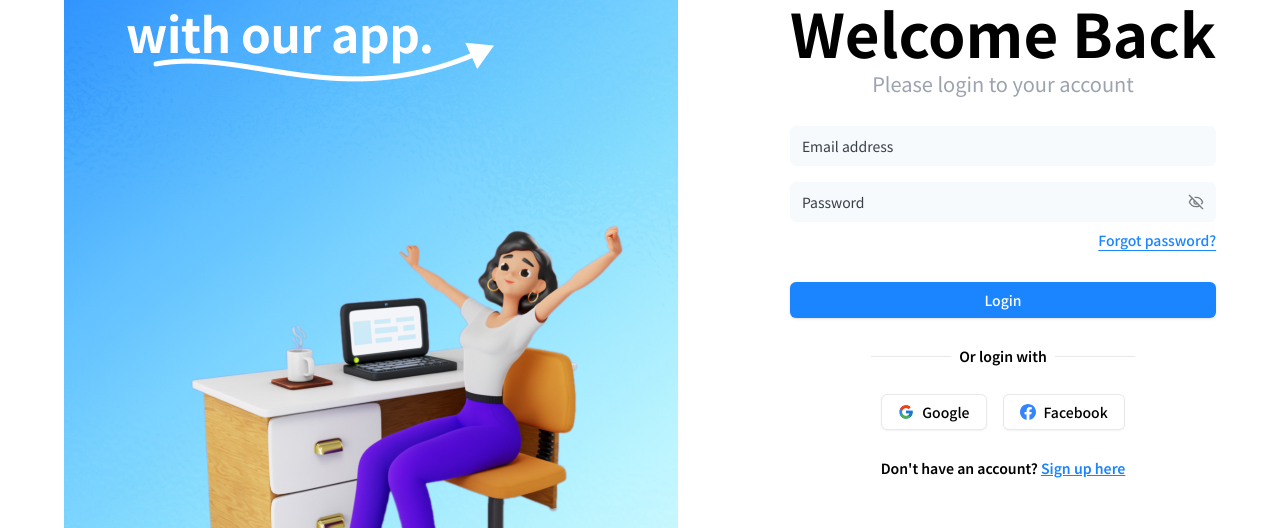
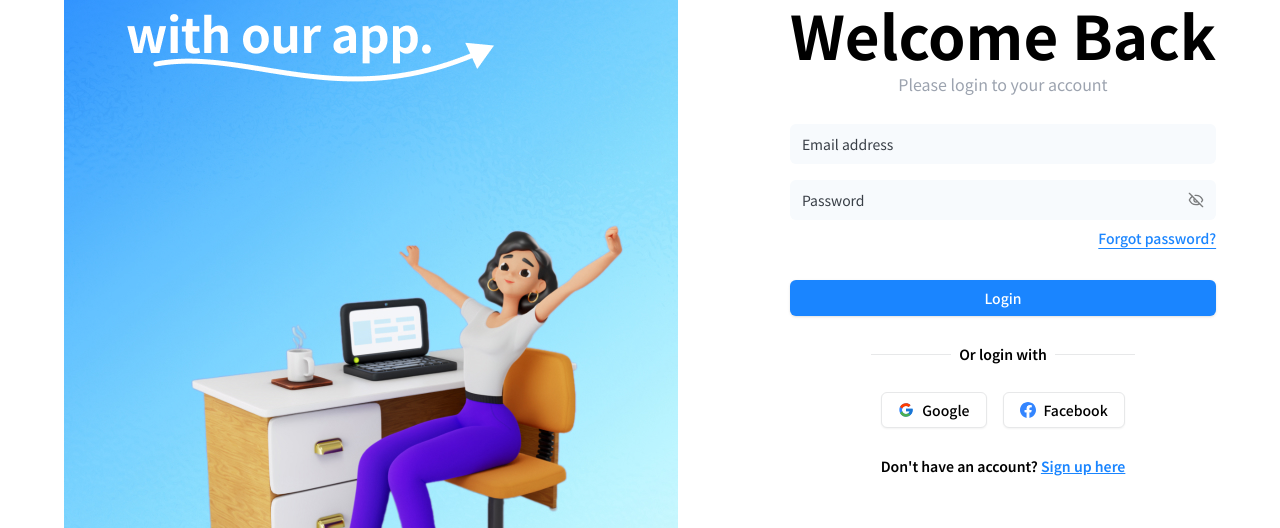
Before and after one commit to ngocxxu/vocab-management-fe, a React (Vite) app: page /signin in a window 1280 px wide. Shown: the part 183-711 px from the top of the page. Built offline with nearby package versions, Linux system fonts and the light colour scheme; no server answers.

Commit message:
feat: add ui

```diff
--- a/src/pages/signin/index.tsx
+++ b/src/pages/signin/index.tsx
@@ -5,6 +5,7 @@ import { InputLib } from '@/components/ui/input'
 import { PasswordInput } from '@/components/ui/password-input'
 import { Separator } from '@/components/ui/separator'
 import { Controller, useForm } from 'react-hook-form'
+import { Link } from 'react-router-dom'
 import Logo from '../../assets/img/logo.jpg'
 
 type TFormSignin = {
@@ -31,7 +32,7 @@ const Signin = () => {
 
       <div>
         <h1 className="mb-2 text-center text-6xl font-bold">Welcome Back</h1>
-        <p className="text-center text-xl text-gray-vc-400">
+        <p className="text-md text-center text-gray-vc-400">
           Please login to your account
         </p>
       </div>
@@ -96,9 +97,9 @@ const Signin = () => {
 
       <p className="whitespace-nowrap text-center text-sm font-semibold">
         Don't have an account?{' '}
-        <span className="cursor-pointer text-primary underline">
+        <Link to="/signup" className="cursor-pointer text-primary underline">
           Sign up here
-        </span>
+        </Link>
       </p>
     </div>
   )
--- a/src/pages/signup/index.tsx
+++ b/src/pages/signup/index.tsx
@@ -5,6 +5,7 @@ import { InputLib } from '@/components/ui/input'
 import { PasswordInput } from '@/components/ui/password-input'
 import { Separator } from '@/components/ui/separator'
 import { Controller, useForm } from 'react-hook-form'
+import { Link } from 'react-router-dom'
 import Logo from '../../assets/img/logo.jpg'
 
 type TFormSignup = {
@@ -31,7 +32,7 @@ const Signup = () => {
 
       <div>
         <h1 className="mb-2 text-center text-6xl font-bold">Welcome Back</h1>
-        <p className="text-center text-xl text-gray-vc-400">
+        <p className="text-md text-center text-gray-vc-400">
           Please fill in your information to create an account
         </p>
       </div>
@@ -92,9 +93,9 @@ const Signup = () => {
 
       <p className="whitespace-nowrap text-center text-sm font-semibold">
         Already have an account?{' '}
-        <span className="cursor-pointer text-primary underline">
+        <Link to="/signin" className="cursor-pointer text-primary underline">
           Login here
-        </span>
+        </Link>
       </p>
     </div>
   )
```
